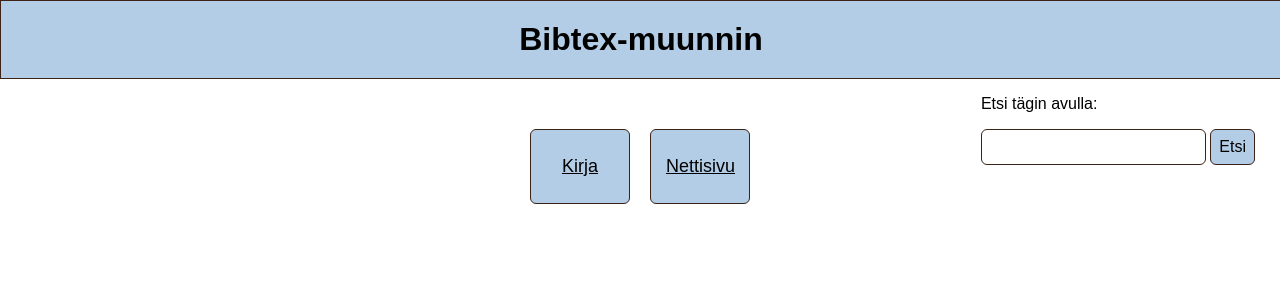
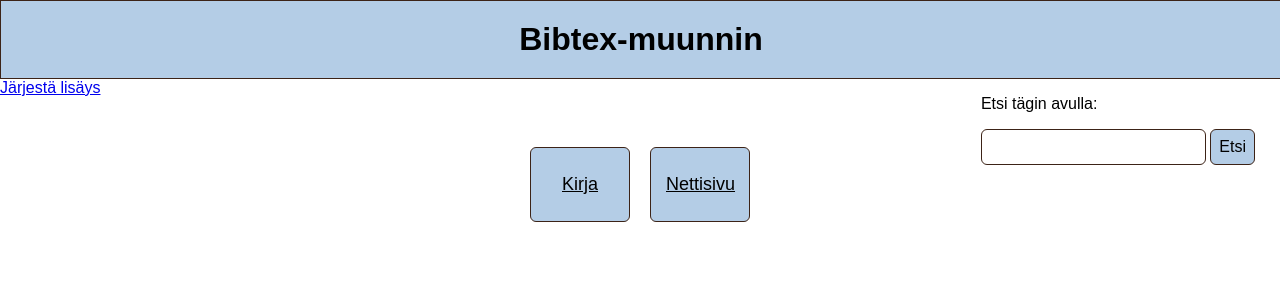
Before and after one commit to sohvip/ohtu-miniprojekti, a Flask app: page / in a window 1280 px wide. Shown: the top 300 px of the page. Run offline with Flask 3, Linux system fonts and the light colour scheme.

Commit message:
Add back button

```diff
--- a/src/templates/index.html
+++ b/src/templates/index.html
@@ -7,6 +7,7 @@
     <input type="text" name="tag_text" minlength="1">
     <input type="submit" value="Etsi" style="background-color: #B4CDE6;">
 </form>
+<a href="/jotain">Järjestä lisäys</a>
 <div class="button_container">
     <button class="button_item"><a href="/add_book" style="color: black; margin-left: 25px;">Kirja</a></button>
     <button class="button_item"><a href="/addSite" style="color: black; margin-left: 9px;">Nettisivu</a></button>
--- a/src/templates/list.html
+++ b/src/templates/list.html
@@ -1,3 +1,4 @@
+<a href="/">Takaisin</a>
 {% if book_list %}
 <p>Lisäämäsi lähteet:</p>
     {% for book in book_list %}
```
